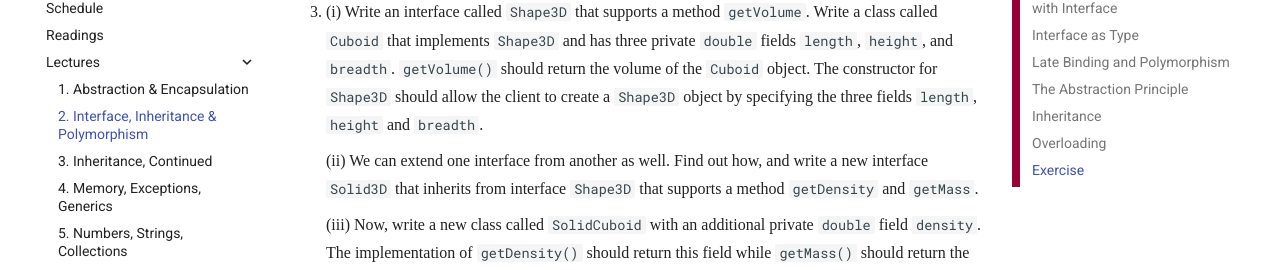
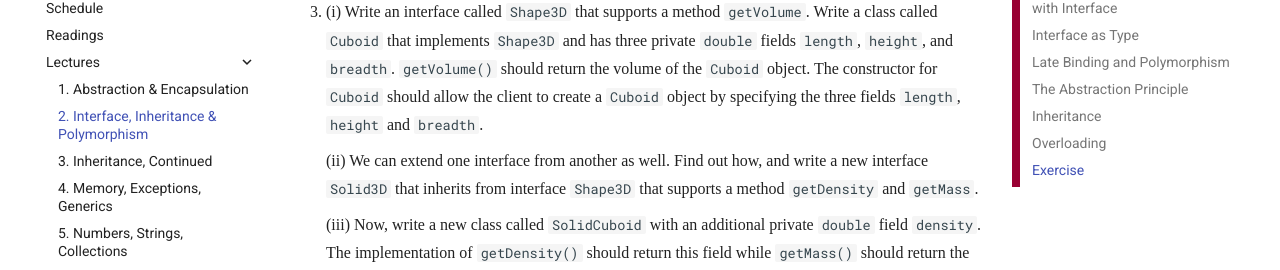
Before and after one commit to nus-cs2030/1718-s2, an MkDocs documentation site: the page built from docs/lec02.md, in a window 1280 px wide and 900 px high, scrolled down 13633 px. Shown: the part 172-442 px from the top of the window. Built offline with MkDocs 1.6.1 and Material for MkDocs 9.7.7, drawn with Linux system fonts in a browser that asks for light colours; some web fonts are replaced; comment, search, counter and statistics services are not loaded; old or Windows-style settings are respelled for this version of MkDocs.

Commit message:
Fix typo

```diff
--- a/docs/lec02.md
+++ b/docs/lec02.md
@@ -431,7 +431,7 @@ Even though the example above shows overloading of the constructor, we can overl
 
 2. Write another class `Rectangle` that implements these two interfaces.  You should make use of the class `Point` that you implemented from Lecture 1's exercise.  Then write another class `PaintedRectangle` that implements the two interfaces and inherits from `PaintedShape` that implements the two interfaces and inherits from `PaintedShape`.  You can assume that the sides of the rectangles are parallel with the x- and y-axes (in other words, the sides are either horizontal or vertical).
 
-3. (i) Write an interface called `Shape3D` that supports a method `getVolume`.  Write a class called `Cuboid` that implements `Shape3D` and has three private `double` fields `length`, `height`, and `breadth`.  `getVolume()` should return the volume of the `Cuboid` object.  The constructor for `Shape3D` should allow the client to create a `Shape3D` object by specifying the three fields `length`, `height` and `breadth`.
+3. (i) Write an interface called `Shape3D` that supports a method `getVolume`.  Write a class called `Cuboid` that implements `Shape3D` and has three private `double` fields `length`, `height`, and `breadth`.  `getVolume()` should return the volume of the `Cuboid` object.  The constructor for `Cuboid` should allow the client to create a `Cuboid` object by specifying the three fields `length`, `height` and `breadth`.
 
     (ii) We can extend one interface from another as well.  Find out how, and write a new interface `Solid3D` that inherits from interface `Shape3D` that supports a method `getDensity` and `getMass`.
 
```
